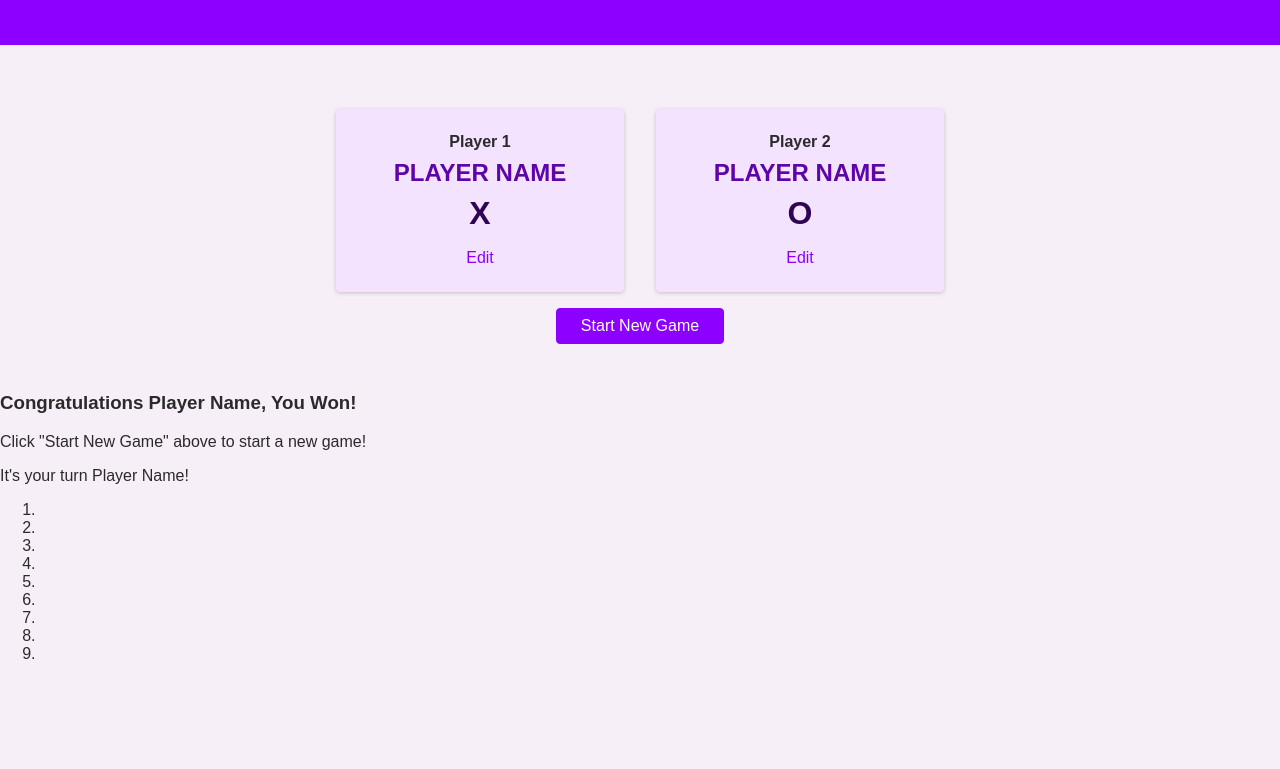
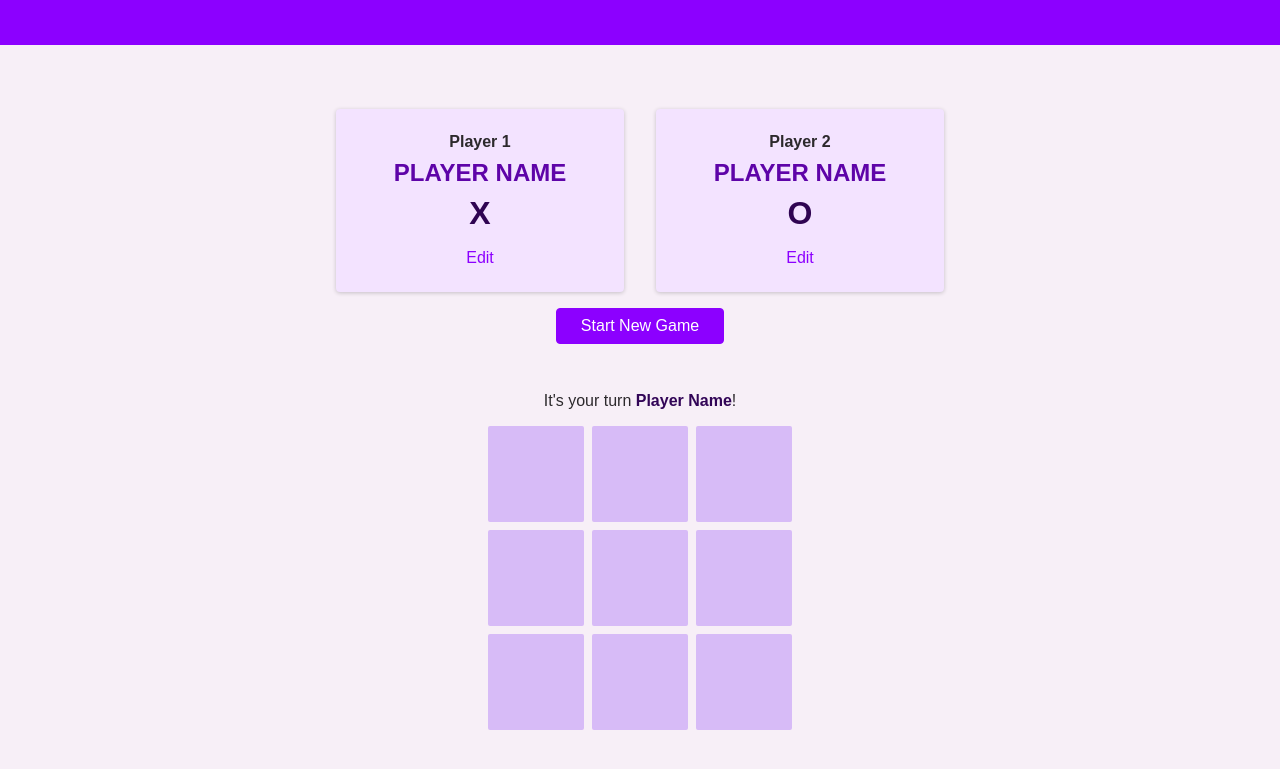
Before and after one commit to FreakAT/Tic-Tac-Toe, a plain HTML site: page index.html in a window 1280 px wide. Shown: the part 133-902 px from the top of the page. Before the commit the page ends 812 px from the top, so only its background shows below. Drawn offline with Linux system fonts and the light colour scheme.

Commit message:
game-board styles

```diff
--- a/index.html
+++ b/index.html
@@ -14,6 +14,7 @@
         <link rel="stylesheet" href="styles/styles.css">
         <link rel="stylesheet" href="styles/overlays.css">
         <link rel="stylesheet" href="styles/configuration.css">
+        <link rel="stylesheet" href="styles/game.css">
     </head>
     <body>
         <div id="backdrop"></div>
@@ -53,11 +54,11 @@
                 <button class="btn">Start New Game</button>
             </section>
             <section id="active-game">
-                <article>
-                    <h3>
+                <article id="game-over">
+                    <h2>
                         Congratulations
                         <span id="winner-name">Player Name</span>, You Won!
-                    </h3>
+                    </h2>
                     <p>Click "Start New Game" above to start a new game!</p>
                 </article>
 
@@ -65,7 +66,7 @@
                     It's your turn
                     <span id="active-player-name">Player Name</span>!
                 </p>
-                <ol>
+                <ol id="game-board">
                     <li></li>
                     <li></li>
                     <li></li>
--- /dev/null
+++ b/styles/game.css
@@ -0,0 +1,58 @@
+#active-game {
+    text-align: center;
+    margin: 2rem 0 5rem 0; /*top right bottom left*/
+    /* display: none; */
+}
+
+#game-over {
+    width: 90%;
+    max-width: 40rem;
+    margin: auto;
+    padding: 1rem 2rem;
+    background-color: rgb(50, 5, 87);
+    color: white;
+    box-shadow: 0 2px 8px rgba(0, 0, 0, 0.2);
+    display: none;
+}
+
+#game-over h2 {
+    font-size: 2.5rem;
+    margin: 0.5 0;
+}
+
+#active-player-name {
+    font-weight: bold;
+    color: rgb(50, 5, 87);
+}
+
+#game-board {
+    list-style: none;
+    margin: 1rem 0;
+    padding: 0;
+    display: grid;
+    grid-template-columns: repeat(3, 6rem);
+    grid-template-rows: repeat(3, 6rem);
+    justify-content: center;
+    gap: 0.5rem;
+}
+
+#game-board li {
+    background-color: rgb(215, 187, 247);
+    border-radius: 2px;
+    cursor: pointer;
+    display: flex;
+    justify-content: center;
+    align-items: center;
+    font-size: 2.5rem;
+    font-weight: bold;
+}
+
+#game-board li:hover {
+    background-color: rgb(112, 13, 204);
+}
+
+#game-board li.disabled {
+    background-color: rgb(112, 13, 204);
+    color: white;
+    cursor: default;
+}
```
